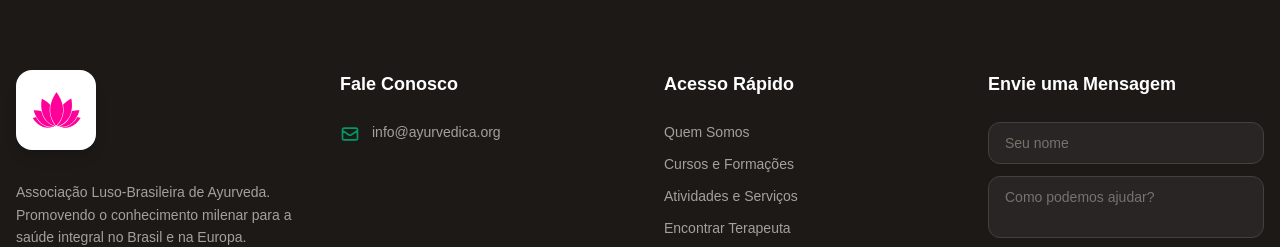
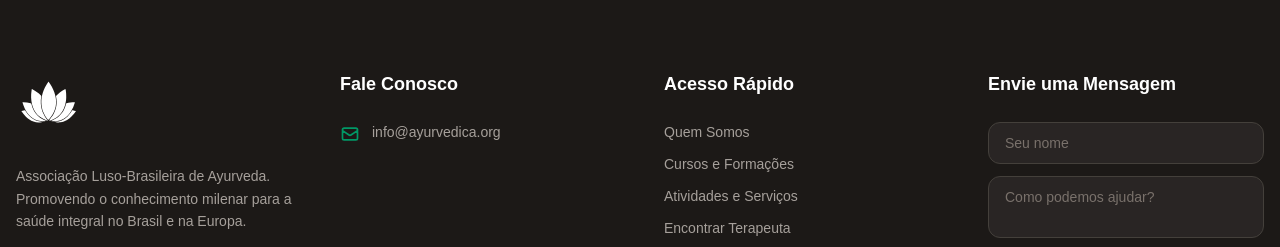
Before and after one commit to CaioDoc/ALBA, a Next.js app: page / in a window 1280 px wide. Shown: the part 4638-4885 px from the top of the page. Built offline with nearby package versions, Linux system fonts and the light colour scheme.

Commit message:
Fix - Footer logo

```diff
--- a/components/Footer.tsx
+++ b/components/Footer.tsx
@@ -96,11 +96,11 @@ export const Footer = () => {
 
         {/* Coluna 1: Logo e Redes Sociais */}
         <div className="space-y-6">
-          <Link href="/" className="cursor-pointer inline-block bg-white p-3 rounded-2xl shadow-lg transition-transform hover:scale-105">
+          <Link href="/" className="cursor-pointer inline-block transition-transform hover:scale-105">
             <img
               src="/logo_alba_magenta.svg"
               alt="Logo ALBA"
-              className="h-14 w-auto object-contain"
+              className="h-16 w-auto object-contain brightness-0 invert"
             />
           </Link>
           <p className="text-sm leading-relaxed text-stone-400">
```
